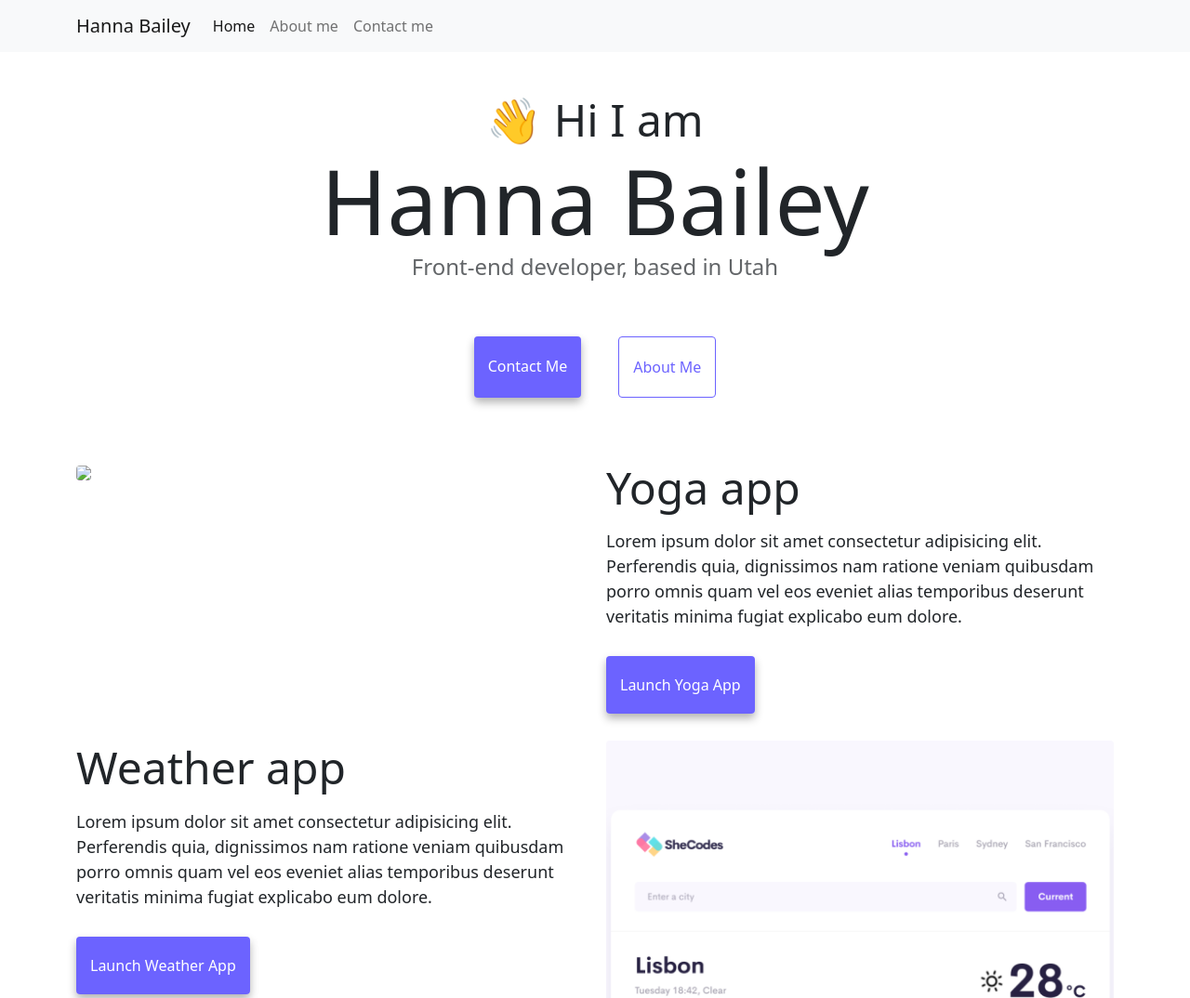
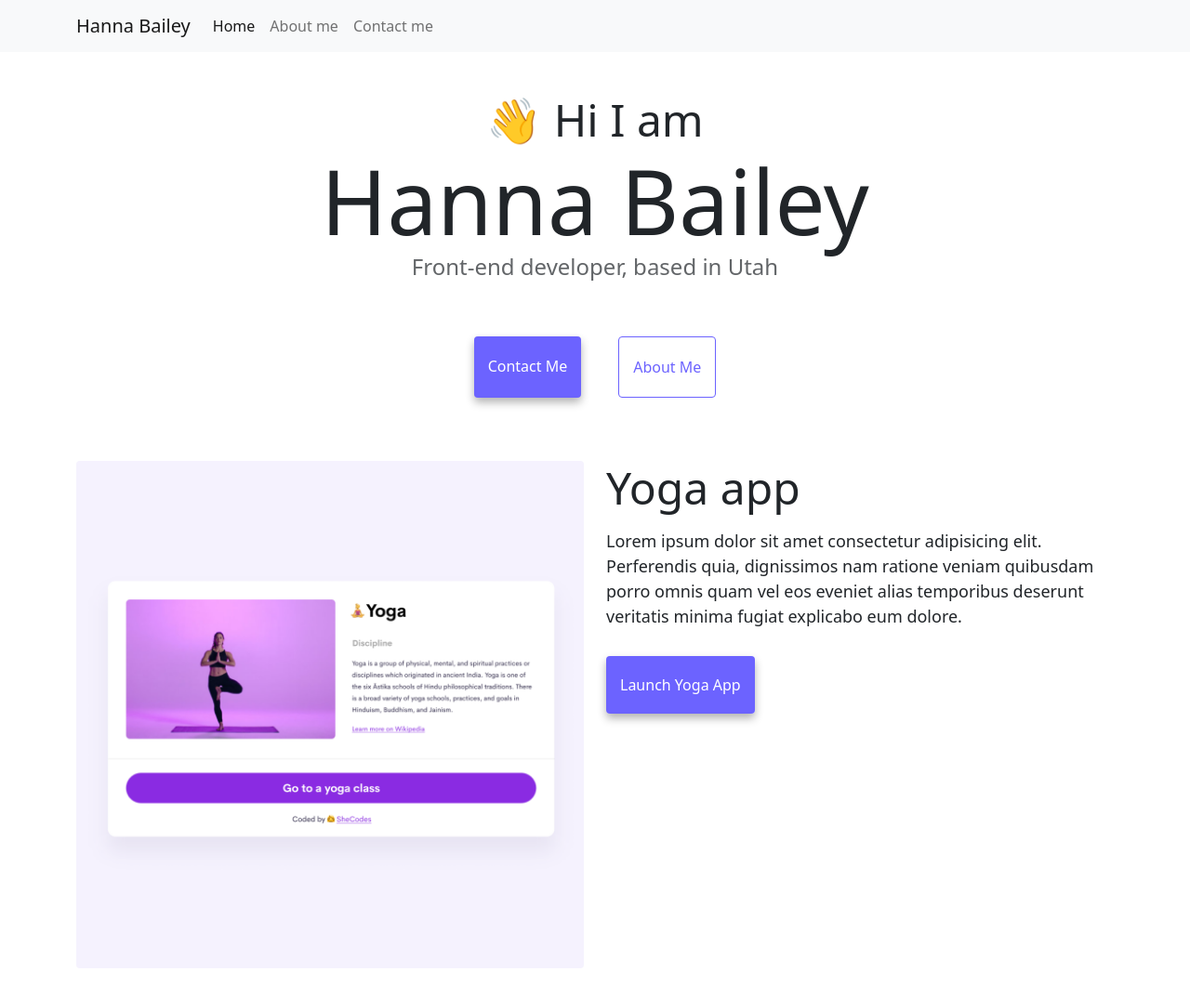
Before and after one commit to HannaJBai/Week3, a plain HTML site: page index.html in a window 1280 px wide. Shown: the top 1074 px of the page at 93% size. Drawn offline with nearby package versions, Linux system fonts and the light colour scheme.

Commit message:
Update index.html

```diff
--- a/index.html
+++ b/index.html
@@ -60,7 +60,7 @@
     <div class="container">
       <div class="row">
         <div class="col-6">
-          <img src="images/yoga.png" class="img-fluid rounded" />
+          <img src="yoga.png" class="img-fluid rounded" />
         </div>
         <div class="col-6">
           <h2 class="mb-3">Yoga app</h2>
```
